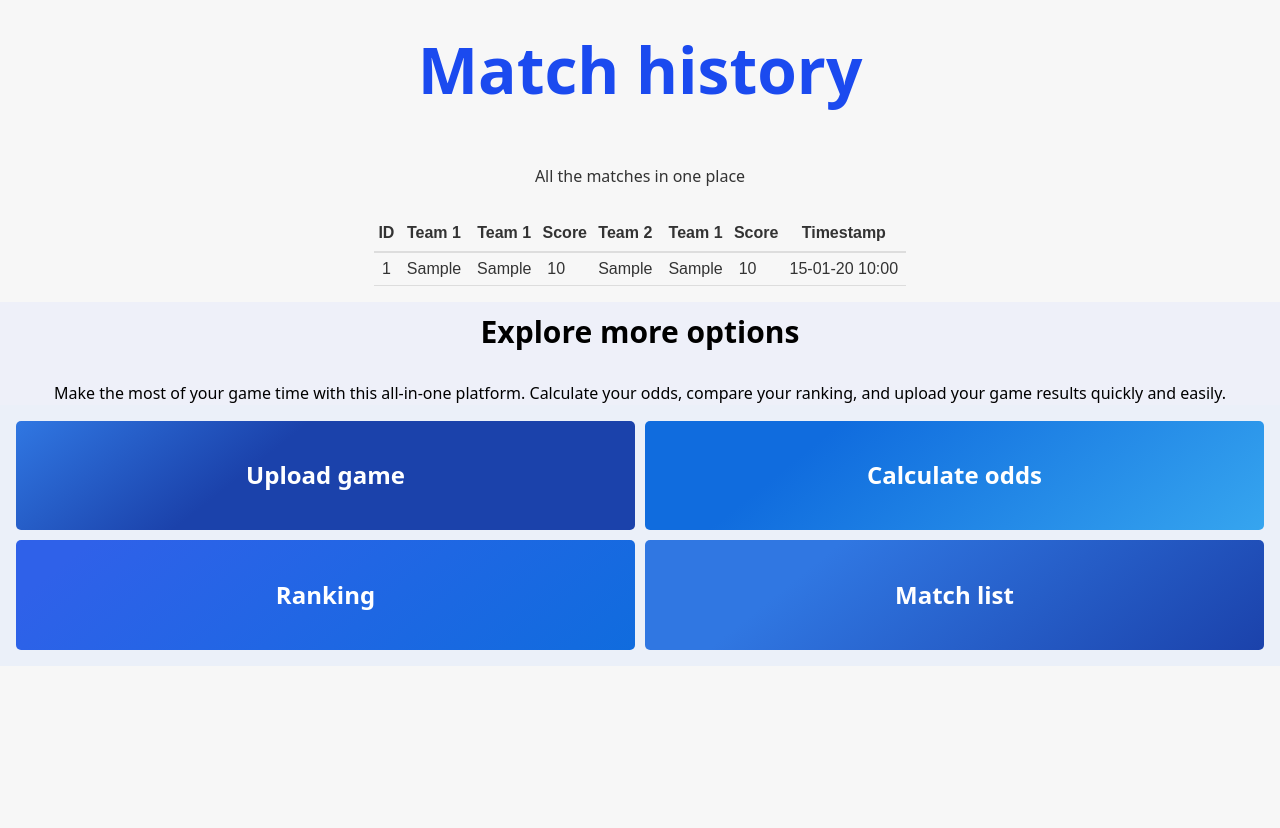
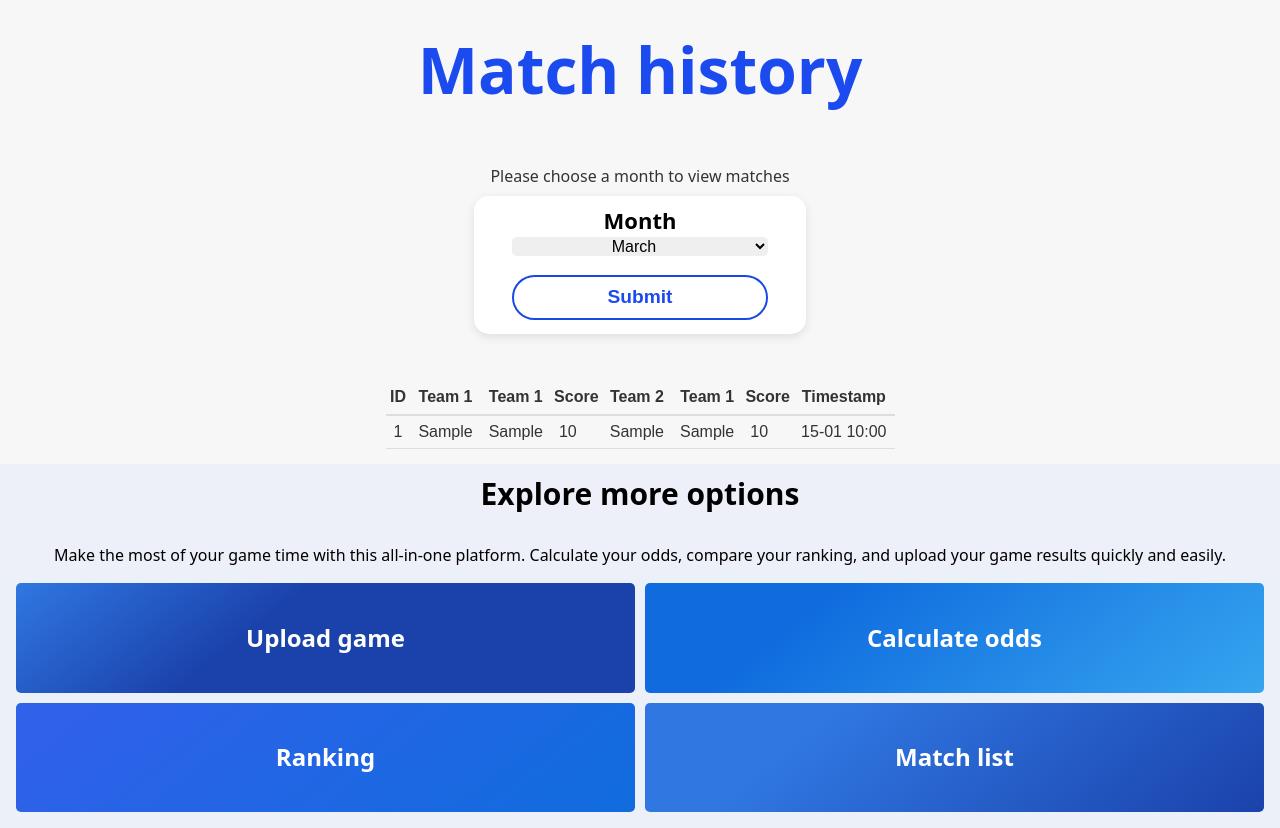
Before and after one commit to lkolebka/baby-foot-python, a Flask app: page /match_list in a window 1280 px wide. Before the commit the page ends 650 px from the top, so only its background shows below. Run offline with Flask 2, Linux system fonts and the light colour scheme; a database or web service that is not in the repository returns one stand-in record (values such as "Sample title"); some libraries are stand-ins or nearby versions.

Commit message:
filter date for matchs

```diff
--- a/Templates/calculate_odds.html
+++ b/Templates/calculate_odds.html
@@ -85,7 +85,6 @@
 
   <br>
 
-    <br>
     <input type="submit" value="calculate odds">
   </form>
 
--- a/Templates/match_list.html
+++ b/Templates/match_list.html
@@ -29,9 +29,31 @@
 </head>
 <body>
     <h1>Match history</h1>
-<p>All the matches in one place
-<p>
-<table style="text-align: center;">
+    <p class="match-description">Please choose a month to view matches</p>
+    <form method="GET" class="form-month">
+        <label for="month" class="month-label">Month</label>
+        <select name="month" id="month">
+            <option value="01" {% if month == "01" %}selected{% endif %}>January</option>
+            <option value="02" {% if month == "02" %}selected{% endif %}>February</option>
+            <option value="03" {% if month == "03" %}selected{% endif %}>March</option>
+            <option value="04" {% if month == "04" %}selected{% endif %}>April</option>
+            <option value="05" {% if month == "05" %}selected{% endif %}>May</option>
+            <option value="06" {% if month == "06" %}selected{% endif %}>June</option>
+            <option value="07" {% if month == "07" %}selected{% endif %}>July</option>
+            <option value="08" {% if month == "08" %}selected{% endif %}>August</option>
+            <option value="09" {% if month == "09" %}selected{% endif %}>September</option>
+            <option value="10" {% if month == "10" %}selected{% endif %}>October</option>
+            <option value="11" {% if month == "11" %}selected{% endif %}>November</option>
+            <option value="12" {% if month == "12" %}selected{% endif %}>December</option>
+        </select>
+
+        <input type="submit" class="button" value="Submit">
+    </form>
+
+    <br>
+
+
+    <table style="text-align: center;">
         <thead>
             <tr>
                 <th>ID</th>
@@ -54,12 +76,12 @@
                     <td>{{ match[4] }}</td>
                     <td>{{ match[5] }}</td>
                     <td>{{ match[6] }}</td>
-                    <td>{{ match[7].strftime('%d-%m-%y %H:%M') }}</td>
+                    <td>{{ match[7].strftime('%d-%m %H:%M') }}</td>
                 </tr>
             {% endfor %}
         </tbody>
     </table>
-</p>
+
     <div class="do-more">
         <h2>Explore more options</h2>
         <p>Make the most of your game time with this all-in-one platform. Calculate your odds, compare your ranking, and upload your game results quickly and easily.</p>
--- a/app.py
+++ b/app.py
@@ -1,8 +1,10 @@
 from flask import Flask, render_template, request, redirect, url_for
 import psycopg2
 from config import DATABASE_CONFIG
-from datetime import datetime
+import datetime
 import math
+import calendar
+
 
 app = Flask(__name__, template_folder='Templates')
 
@@ -555,32 +557,46 @@ def get_latest_player_ratings():
 
     return player_ratings
 
-def get_match_list():
-    query = '''
-            SELECT
-    m.match_id as ID,
-	P1.first_name AS player_1,
-    P2.first_name AS player_2,
-    M.winning_team_score AS score_team_1,
-    P3.first_name AS player_3,
-    P4.first_name AS player_4,
-    M.losing_team_score AS score_team_2,
-    M.match_timestamp
-    FROM Match M
-    JOIN Team WT ON M.winning_team_id = WT.team_id
-    JOIN Team LT ON M.losing_team_id = LT.team_id
-    JOIN Player P1 ON WT.team_player_1_id = P1.player_id
-    JOIN Player P2 ON WT.team_player_2_id = P2.player_id
-    JOIN Player P3 ON LT.team_player_1_id = P3.player_id
-    JOIN Player P4 ON LT.team_player_2_id = P4.player_id
-    ORDER by M.match_timestamp DESC;
+def get_match_list(month=None):
+    now = datetime.datetime.now()
+    default_month = now.month
+    default_year = now.year
+    selected_month = int(month) if month else default_month
+    start_date = f'{default_year}-{selected_month:02d}-01 00:00:00'
+    end_date = f'{default_year}-{selected_month:02d}-{get_last_day_of_month(selected_month, default_year):02d} 23:59:59'
+    query = f'''
+        SELECT
+            m.match_id as ID,
+            P1.first_name AS player_1,
+            P2.first_name AS player_2,
+            M.winning_team_score AS score_team_1,
+            P3.first_name AS player_3,
+            P4.first_name AS player_4,
+            M.losing_team_score AS score_team_2,
+            M.match_timestamp
+        FROM Match M
+        JOIN Team WT ON M.winning_team_id = WT.team_id
+        JOIN Team LT ON M.losing_team_id = LT.team_id
+        JOIN Player P1 ON WT.team_player_1_id = P1.player_id
+        JOIN Player P2 ON WT.team_player_2_id = P2.player_id
+        JOIN Player P3 ON LT.team_player_1_id = P3.player_id
+        JOIN Player P4 ON LT.team_player_2_id = P4.player_id
+        WHERE M.match_timestamp >= %s AND M.match_timestamp <= %s
+        ORDER BY M.match_timestamp DESC;
     '''
     with psycopg2.connect(**DATABASE_CONFIG) as conn:
         cur = conn.cursor()
-        cur.execute(query)
+        cur.execute(query, (start_date, end_date))
         matches = cur.fetchall()
 
     return matches
+
+def get_last_day_of_month(month, year):
+    if month == 12:
+        return 31
+    else:
+        return (datetime.date(year, month+1, 1) - datetime.timedelta(days=1)).day
+
 
 @app.route('/', methods=['GET', 'POST'])
 def create_game():
@@ -706,8 +722,12 @@ def rating():
 
 @app.route('/match_list')
 def match_list():
-    matches = get_match_list()
-    return render_template('match_list.html', matches=matches)
+    month = request.args.get('month')
+    if not month:
+       month = request.args.get('month', datetime.datetime.now().strftime('%m'))
+    matches = get_match_list(month=month)
+    return render_template('match_list.html', matches=matches, month=month)
+
 
 
 if __name__ == '__main__':
--- a/static/style.css
+++ b/static/style.css
@@ -457,7 +457,7 @@ input[type="submit"]:hover {
 
 @media only screen and (max-width: 768px) {
     .match-page table {
-      font-size: 0.65em;
+      font-size: 0.60em;
       border-collapse: collapse;
       margin-bottom: 1em;
       margin: 0 auto;
@@ -478,7 +478,10 @@ input[type="submit"]:hover {
     margin: 0 auto;
   }
 
+  .match-page h1 {
+    padding-bottom: 0em;
 
+  }
 
 .match-page table th {
     padding-top: 1em;
@@ -524,13 +527,42 @@ input[type="submit"]:hover {
     font-size: 1em;
     font-weight: 500;
     cursor: pointer;
-    margin-top: 0.2em;
+    margin-top: 1em;
     margin-bottom: 0.4em;
     margin-left: auto;
     margin-right: auto;
     display: block;
 }
 
+.match-page button {
+    min-width: 200px; /* Set a minimum width for the button*/
+    padding: 0.5em;
+    text-align: center;
+    margin: auto;
+}
+
 .match-page button:hover {
     background-color: #e41717;
 }
+
+  .month-label {
+    padding-top: 0.1em;
+    margin-bottom: 0.3em;
+    color: rgb(0, 0, 0); /* Example */
+    font-weight: bold;
+    margin-left: auto;
+    margin-right: auto;
+    display: block;
+    text-align: center;
+}
+
+  form input[type="submit"] {
+    margin-top: 1em;
+
+  }
+
+  .match-description{
+    margin-top: 0.5em!important;
+    margin-bottom: 0.5em!important;
+
+  }
```
